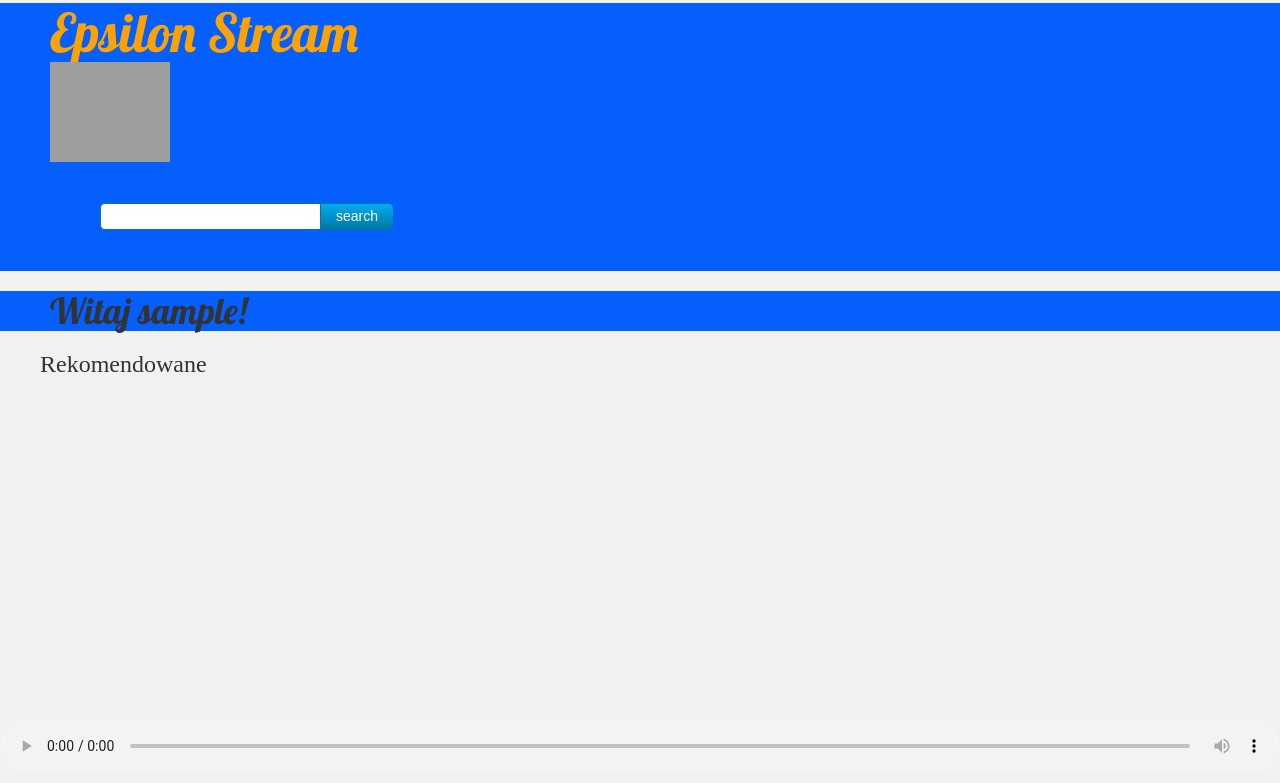
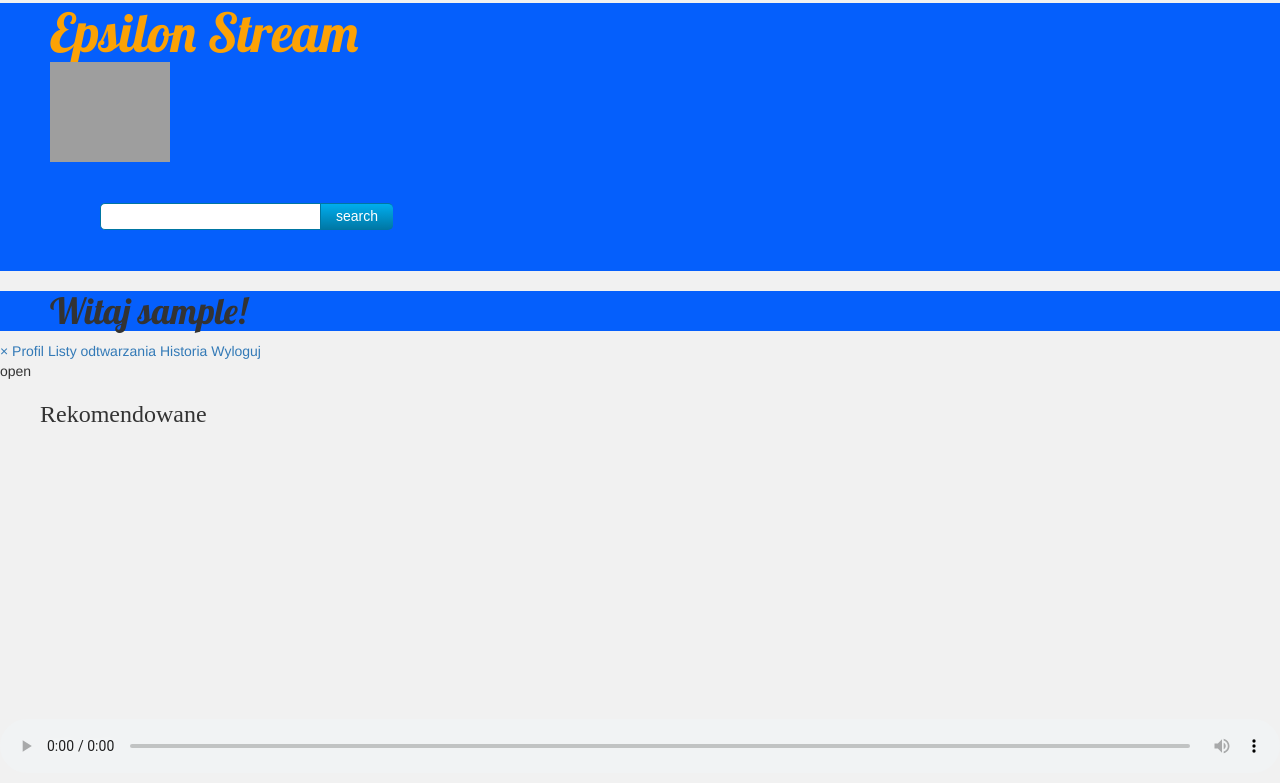
Before and after one commit to Jarema27/EpsilonStream, a Django app: page / in a window 1280 px wide. Shown: the part 17-800 px from the top of the page. Run offline with Django 3.2, Linux system fonts and the light colour scheme; the visitor is signed in with stand-in values (Sample User, id 1); data that the repository does not hold is empty; some libraries are stand-ins or nearby versions; grey boxes are pictures that could not be loaded.

Commit message:
pogrzebane

```diff
--- a/Comment/templates/Comment/base.html
+++ b/Comment/templates/Comment/base.html
@@ -21,6 +21,7 @@
        {% if user.is_authenticated %}
         <form  method="get" action="/logout/">
         	<input id="opcje" type="image" src="http://freevector.co/wp-content/uploads/2012/11/78348-options-circular-button.png" width="120" height="100"/>
+
         </form>
        {% else %}
         <form  method="get" action="/logowanie">
--- a/Comment/templates/Comment/post_list.html
+++ b/Comment/templates/Comment/post_list.html
@@ -9,6 +9,23 @@
 {% else %}
 
 {% endif %}
+  {% if user.is_authenticated %}
+<div id="mySidenav" class="sidenav">
+  <a href="javascript:void(0)" class="closebtn" onclick="closeNav()">&times;</a>
+  <a href="#">Profil</a>
+  <a href="#">Listy odtwarzania</a>
+  <a href="#">Historia</a>
+  <a href="/logout/">Wyloguj</a>
+
+</div>
+
+<!-- Use any element to open the sidenav -->
+<span onclick="openNav()">open</span>
+{% endif %}
+<!-- Add all page content inside this div if you want the side nav to push page content to the right (not used if you only want the sidenav to sit on top of the page -->
+<div id="main">
+
+
 
 <div>
     <ul>
@@ -19,7 +36,10 @@
         {% if forloop.counter < 6 %}
       	<div id = "diss">
           <img src = {{utwor.imgurl}}  style="width:128px;height:128px";></img>
-          <h2><a href="">{{ utwor.title }}</a></h2>
+
+          <h2><a href="/utwor">{{ utwor.title }}</a></h2>
+
+
           <p>Autor: {{ utwor.author }}</p>
           <p>Created: {{ utwor.created_date }}</p>
           {% if utwor.song %}
@@ -75,5 +95,5 @@
     </ul>
 
 
-  </div>
+  </div></div>
 {% endblock content %}
--- a/Comment/urls.py
+++ b/Comment/urls.py
@@ -6,6 +6,7 @@ urlpatterns = [
     url(r'^$', views.post_list, name='post_list'),
     url(r'^logowanie$', views.user_login, name='logowanie'),
     url(r'^songs$', views.search_songs, name='search_songs'),
+    url(r'^utwor$', views.utwor, name='utwor'),
     url(r'^register/$', views.register, name='register'), # ADD NEW PATTERN!
     url(r'^logout/$', views.user_logout, name='logout'),
 ]
--- a/Comment/views.py
+++ b/Comment/views.py
@@ -18,6 +18,10 @@ def post_list(request):
 
 def logowanie(request):
 	return render(request, 'Comment/logowanie.html', {})
+
+def utwor(request):
+    utwors = Utwor.objects.all()
+    return render(request, 'Comment/utwor.html', {'utwors':utwors})
 
 def search_songs(request):
 	find_string = request.GET.get('q', '')
--- a/static/js/epsilon.js
+++ b/static/js/epsilon.js
@@ -6,3 +6,21 @@ function playSong(songSrc) {
     audio[0].load();
     audio[0].play();
 }
+function openNav() {
+    document.getElementById("mySidenav").style.width = "250px";
+    document.getElementById("main").style.marginLeft = "250px";
+    document.body.style.backgroundColor = "rgba(0,0,0,0.4)";
+}
+
+/* Set the width of the side navigation to 0 */
+function closeNav() {
+    document.getElementById("mySidenav").style.width = "0";
+    document.getElementById("main").style.marginLeft = "0";
+    document.body.style.backgroundColor = "white";
+}
+window.onload = function() {
+  var frm = document.getElementById('f');
+  setTimeout(function() {
+      frm.submit();
+  }, 3000);
+};
```
Also changed, not shown: Comment/templates/Comment/utwor.html (added, +19 -0 lines), static/css/epsilon.css (+9 -0 lines).
